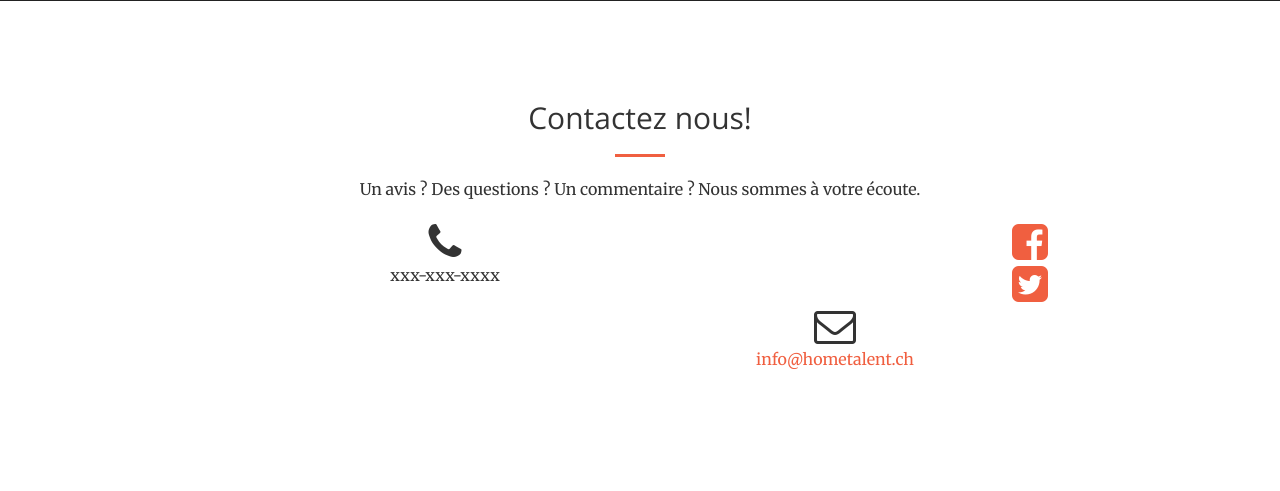
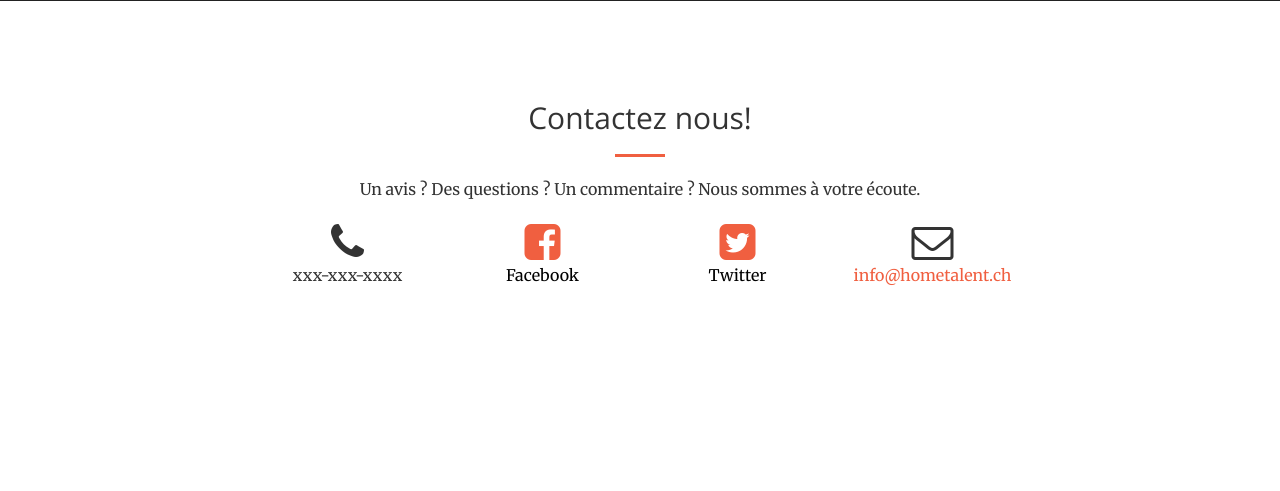
Before and after one commit to HomeTalent/my-first-blog, a Django app: page / in a window 1280 px wide. Shown: the part 2199-2690 px from the top of the page. After the commit the page ends 2484 px from the top, so only its background shows below. Run offline with Django 3.2, Linux system fonts and the light colour scheme; some libraries are stand-ins or nearby versions.

Commit message:
fix contact icons

```diff
--- a/blog/templates/index.html
+++ b/blog/templates/index.html
@@ -297,17 +297,19 @@
                     <hr class="primary">
                     <p>Un avis ? Des questions ? Un commentaire ? Nous sommes à votre écoute.</p>
                 </div>
-                <div class="col-lg-4 col-lg-offset-2 text-center">
+                <div class="col-lg-2 col-lg-offset-2 text-center">
                     <i class="fa fa-phone fa-3x sr-contact"></i>
                     <p>xxx-xxx-xxxx</p>
                 </div>
-                <div class="col-lg-4 col-lg-offset-2 text-center">
+                <div class="col-lg-2 text-center" style="color:black;">
                     <a href="#"><i class="fa fa-facebook-square fa-3x sr-contact"></i></a>
+                    <p>Facebook</p>
                 </div>
-                <div class="col-lg-4 col-lg-offset-2 text-center">
+                <div class="col-lg-2 text-center" style="color:black;">
                     <a href="#"><i class="fa fa-twitter-square fa-3x sr-contact"></i></a>
+                    <p>Twitter</p>
                 </div>
-                <div class="col-lg-4 text-center">
+                <div class="col-lg-2 text-center">
                     <i class="fa fa-envelope-o fa-3x sr-contact"></i>
                     <p><a href="mailto:info@hometalent.ch">info@hometalent.ch</a></p>
                 </div>
```
